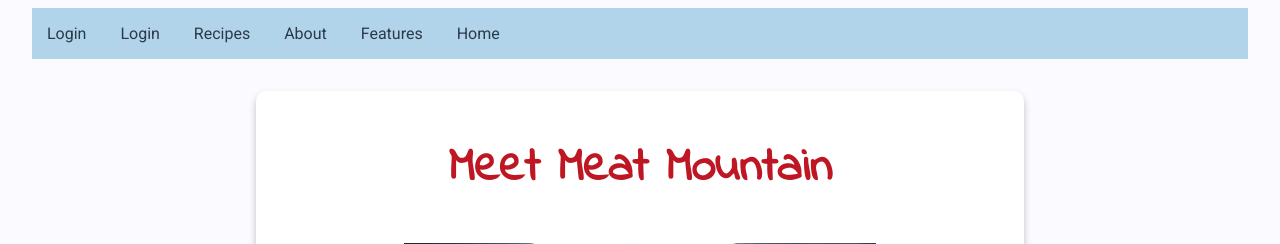
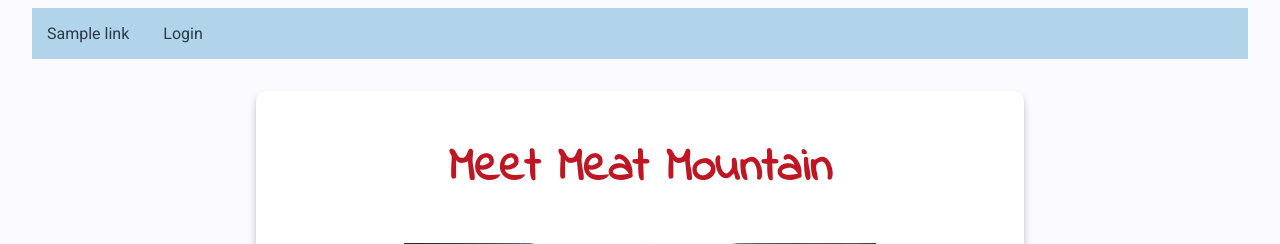
Before and after one commit to recipes1520/RECIPE-APP, a Python web app: template templates/review-form.html in a window 1280 px wide. Shown: the top 244 px of the page. Run offline with Jinja, Linux system fonts and the light colour scheme; the template is opened without the code that fills it: most values are stand-ins (such as "Sample title", 1, 10 or a date in 2020).

Commit message:
Templated Navigation Bar
Templated the navigation bar

```diff
--- a/templates/review-form.html
+++ b/templates/review-form.html
@@ -12,16 +12,14 @@
         <div class="mainContainer">
             <!-- NAVBAR -->
             <div class="navbar">
-			       {% if login_btn != '' %}
-			       <div class="menuButton"><a href="{{ login_btn }}">Login</a></div>
-			       {% else %}
-			       <div class="menuButton"><a href="{{ logout_btn }}">Logout</a></div>
-			       {% endif %}
-        			<div class="menuButton"><a href="http://recipes1520.appspot.com/login">Login</a></div>
-        			<div class="menuButton"><a href="#">Recipes</a></div>
-        			<div class="menuButton"><a href="#">About</a></div>
-        			<div class="menuButton"><a href="#">Features</a></div>
-        			<div class="menuButton"><a href="http://recipes1520.appspot.com/">Home</a></div>
+			{% for link in nav_bar %}
+				<div class="menuButton"><a href="{{ link.0 }}">{{link.1}}</a></div>
+			{% endfor %}
+			{% if login_btn != '' %}
+				<div class="menuButton"><a href="{{ login_btn }}">Login</a></div>
+			{% else %}
+				<div class="menuButton"><a href="{{ logout_btn }}">Logout</a></div>
+			{% endif %}
             </div> <!-- END NAVBAR -->
             <div class="headerContent">
             </div>
```
Also changed, not shown: Main.py (+14 -5 lines), templates/index.html (+8 -11 lines), templates/recipe-submission.html (+8 -10 lines).
